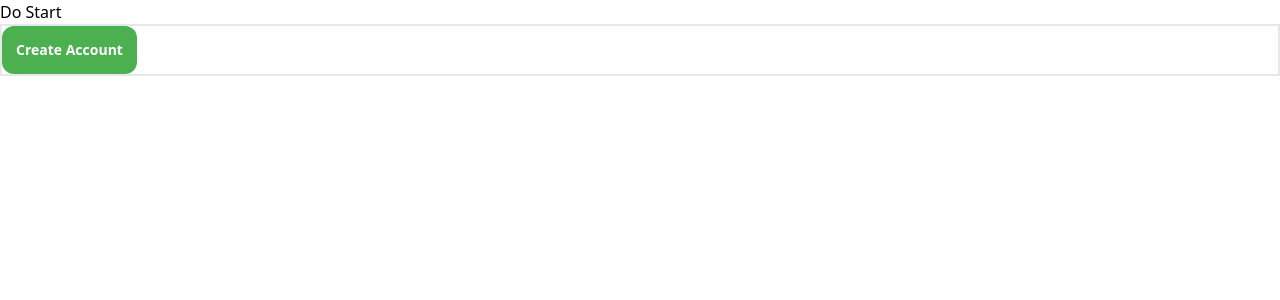
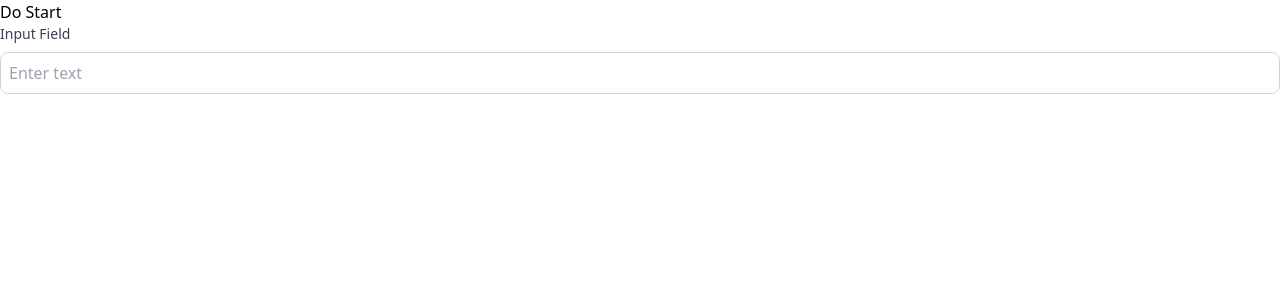
Before and after one commit to touhid9teen/Certify360, a React (Vite) app in the folder frontend/: page / in a window 1280 px wide. Shown: the top 300 px of the page. Built offline with nearby package versions, Linux system fonts and the light colour scheme.

Commit message:
Input field is created

```diff
--- a/frontend/src/App.jsx
+++ b/frontend/src/App.jsx
@@ -1,17 +1,45 @@
 // App Component
-import Button from './elements/Button';
+import React, { useState } from 'react';
+import InputField from './elements/inputField';
 
 function App() {
+  const [value, setValue] = useState("");
+  const [error, setError] = useState("");
+
+  const handleChange = (e) => {
+    const newValue = e.target.value;
+    setValue(newValue);
+
+    // Validation logic
+    if (newValue.length > 10) {
+      setError('Input must be at least 3 characters long');
+    } else {
+      setError('');
+    }
+  };
+
   return (
     <>
       <div>Do Start</div>
-      <div className="border-2">
-        <Button
-          buttonType="submit"
-          customClass="flex justify-center items-center !bg-primary font-semibold text-sm" // Ensure this is valid
+      <div className="flex flex-col">
+        <label
+          htmlFor="inputField"
+          className="mb-2 text-sm font-medium text-gray-700"
         >
-          Create Account
-        </Button>
+          Input Field
+        </label>
+        <InputField
+          id="inputField"
+          name="inputField"
+          value={value}
+          handleChange={handleChange}
+          placeholder="Enter text"
+          type="text"
+          customInputClass={`w-full p-2 border border-gray-300 rounded-lg ${
+            error ? 'border-red-500' : ''
+          }`}
+        />
+        {error && <span className="text-red-500 text-sm mt-1">{error}</span>}
       </div>
     </>
   );
--- /dev/null
+++ b/frontend/src/elements/inputField.tsx
@@ -0,0 +1,39 @@
+import React from "react";
+
+interface InputFieldProps {
+    id: string;
+    name: string;
+    value: string;
+    handleChange: (e: React.ChangeEvent<HTMLInputElement>) => void;
+    placeholder: string;
+    type?: string;
+    customInputClass?: string;
+    accept?: string;
+}
+
+const inputField: React.FC<InputFieldProps> = (props : InputFieldProps) => {
+    const {
+        id,
+        name,
+        value,
+        handleChange,
+        placeholder,
+        type = " ",
+        customInputClass = "",
+        accept = "",
+    } = props;
+
+    return (
+        <input
+            id={id}
+            type={type}
+            placeholder={placeholder}
+            name={name}
+            className="w-full p-2 border border-gray-300 rounded-lg"
+            value={value}
+            onChange={handleChange}
+        />
+    );
+};
+
+export default inputField;
```
